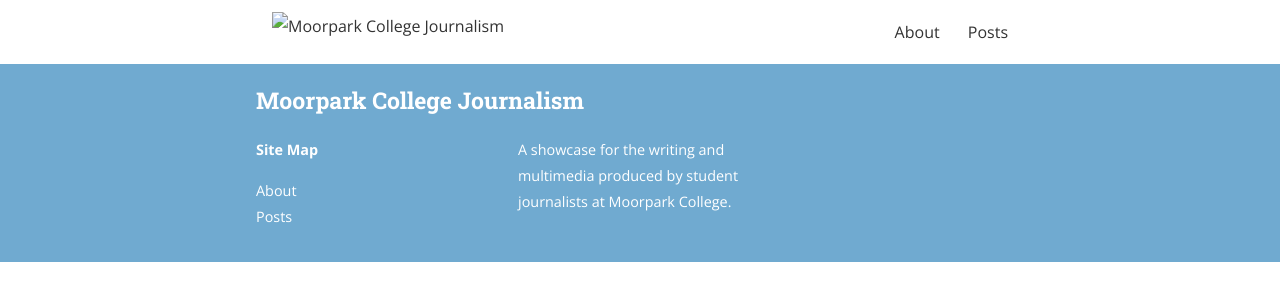
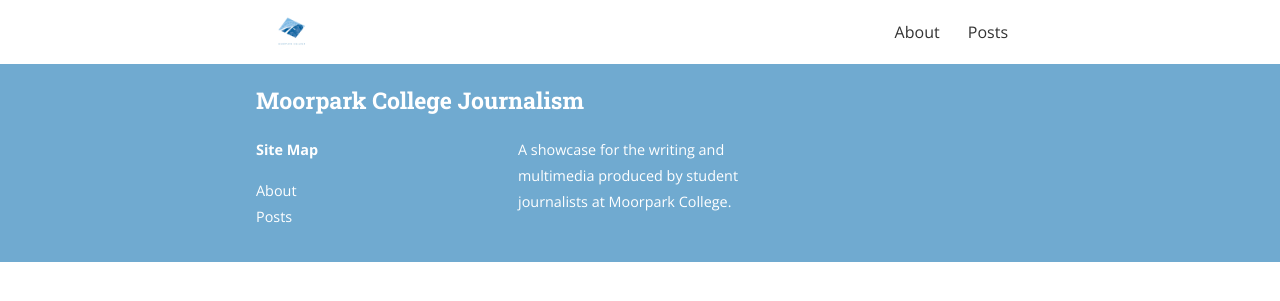
Before and after one commit to seangreene/mcjournalism, a Jekyll site: the page built from index.md, in a window 1280 px wide. Shown: the top 301 px of the page. Built offline with Jekyll 4.4.1, drawn with Linux system fonts in a browser that asks for light colours; nearby versions of some CDN libraries; the list of posts is cut into pages by our own code; a style sheet for code colours, icons or effects is not loaded.

Commit message:
relative url

```diff
--- a/_config.yml
+++ b/_config.yml
@@ -21,7 +21,7 @@
 baseurl: "/mcjournalism/" # the subpath of your site, e.g. /blog/
 url: "https://seangreene.github.io" # the base hostname & protocol for your site
 cover: ""
-logo: "logo.jpg"
+logo: "assets/logo.jpg"
 
 # Build settings
 markdown: kramdown
```
